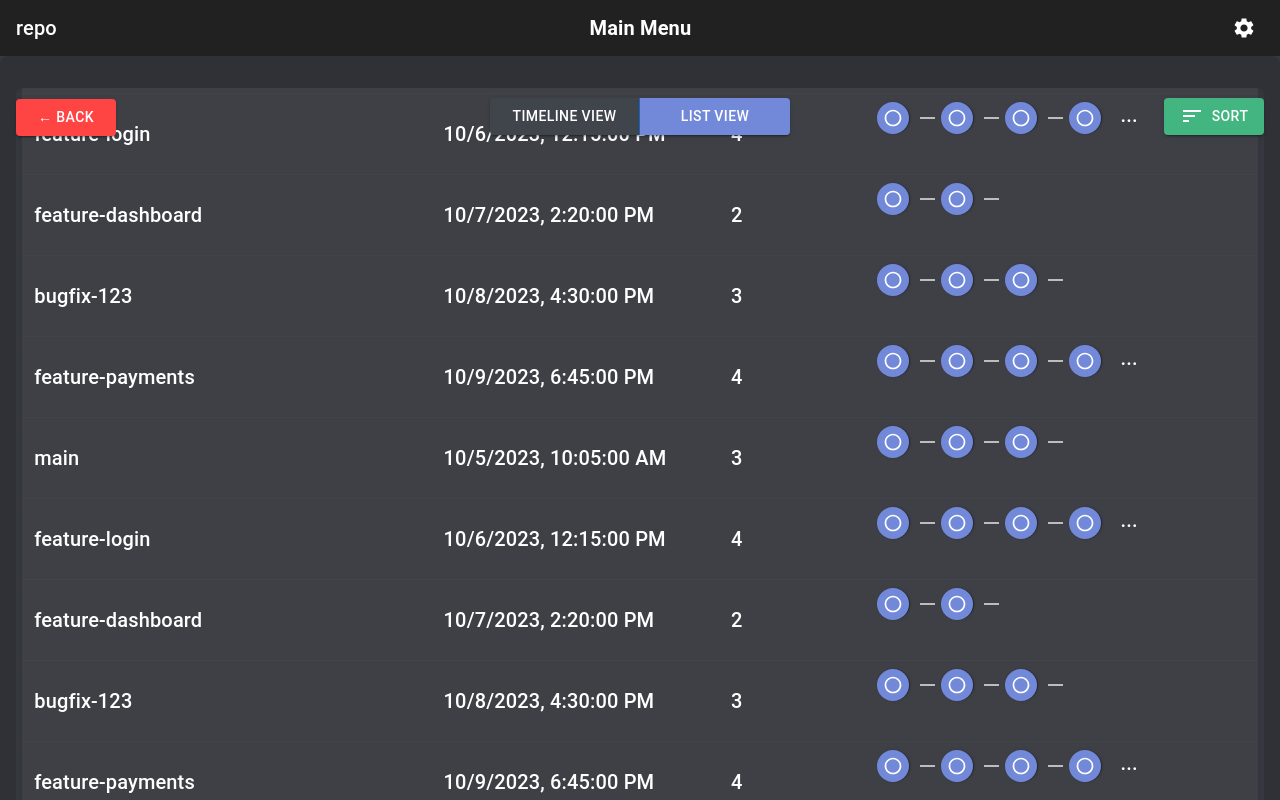
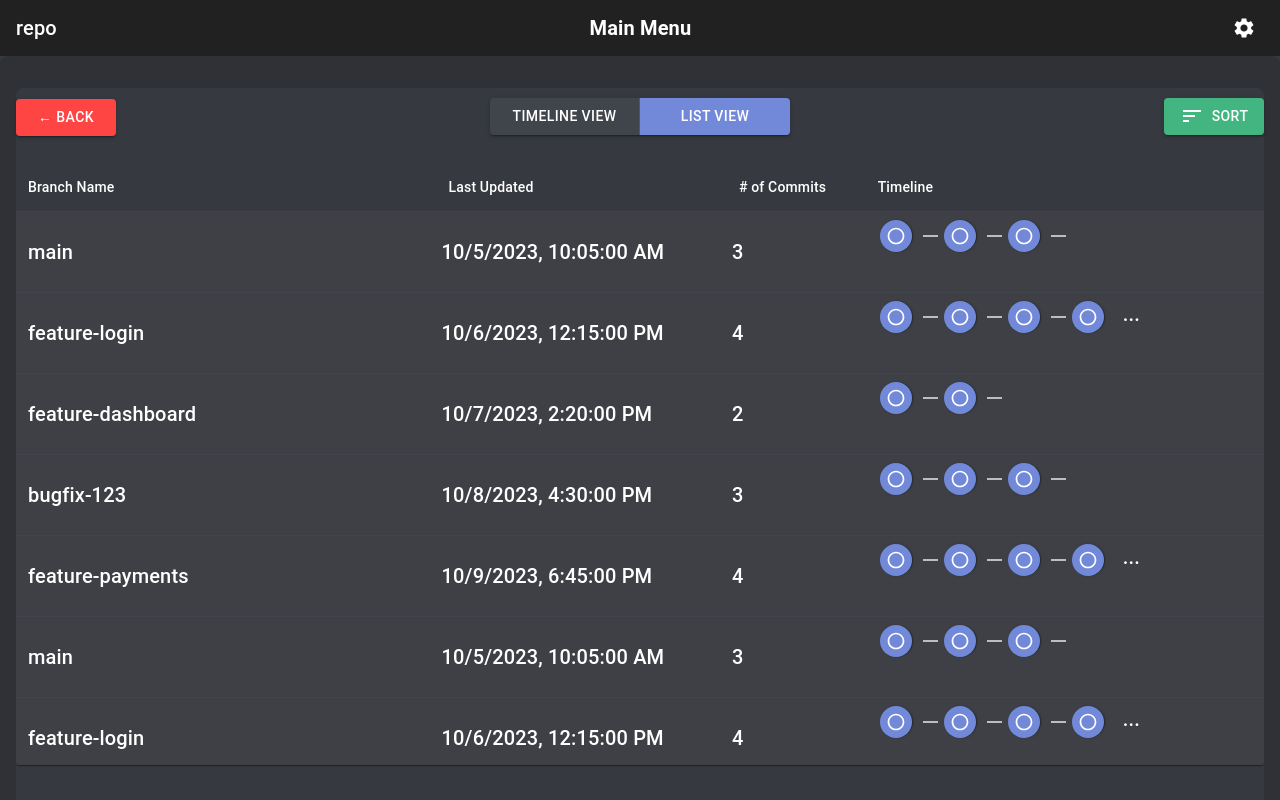
Before and after one commit to dg21-stack/Repo-Reaper, a React (Create React App) app in the folder repo-reaper-fe/: page /history in a window 1280 px wide. Both pictures are taken after a click on the button "LIST VIEW". Built offline with nearby package versions, Linux system fonts and the light colour scheme.

Commit message:
height fix

```diff
--- a/repo-reaper-fe/src/components/BranchHistory.tsx
+++ b/repo-reaper-fe/src/components/BranchHistory.tsx
@@ -340,18 +340,17 @@ export function BranchHistory() {
           </Box>
           ) : (
             // List View
+            <Box
+            sx={{
+              display: 'flex',
+              transition: 'transform 0.5s ease-in-out',
+              width: '100%',
+              height:'80%'
+            }}>
             <Fade in={viewMode =="list" && !isModalOpen && !deleteModal} timeout={300} onClick={(e) => e.stopPropagation()}>
 
-            <Paper
-              sx={{
-                backgroundColor: '#2f3136',
-                borderRadius: '8px',
-                overflow: 'hidden',
-                width: '99%',
-                // marginTop: '80px',
-                boxShadow: '0px 4px 8px rgba(0, 0, 0, 0.1)',
-              }}
-            >
+
+
               <TableContainer component={Paper} sx={{ backgroundColor: '#3e4046', borderRadius:'10',borderColor:'white',
                 maxHeight: branches.length > 10 ? '1000px' : 'auto', // Set max height for scrolling
                 overflowY: branches.length > 3 ? 'auto' : 'visible', // Enable vertical scrollbar if more than 3 entries
@@ -395,8 +394,8 @@ export function BranchHistory() {
                   </TableBody>
                 </Table>
               </TableContainer>
-            </Paper>
             </Fade>
+            </Box>
           )}
 
           {/* SpeedDial for Actions (Disabled in List View) */}
```
